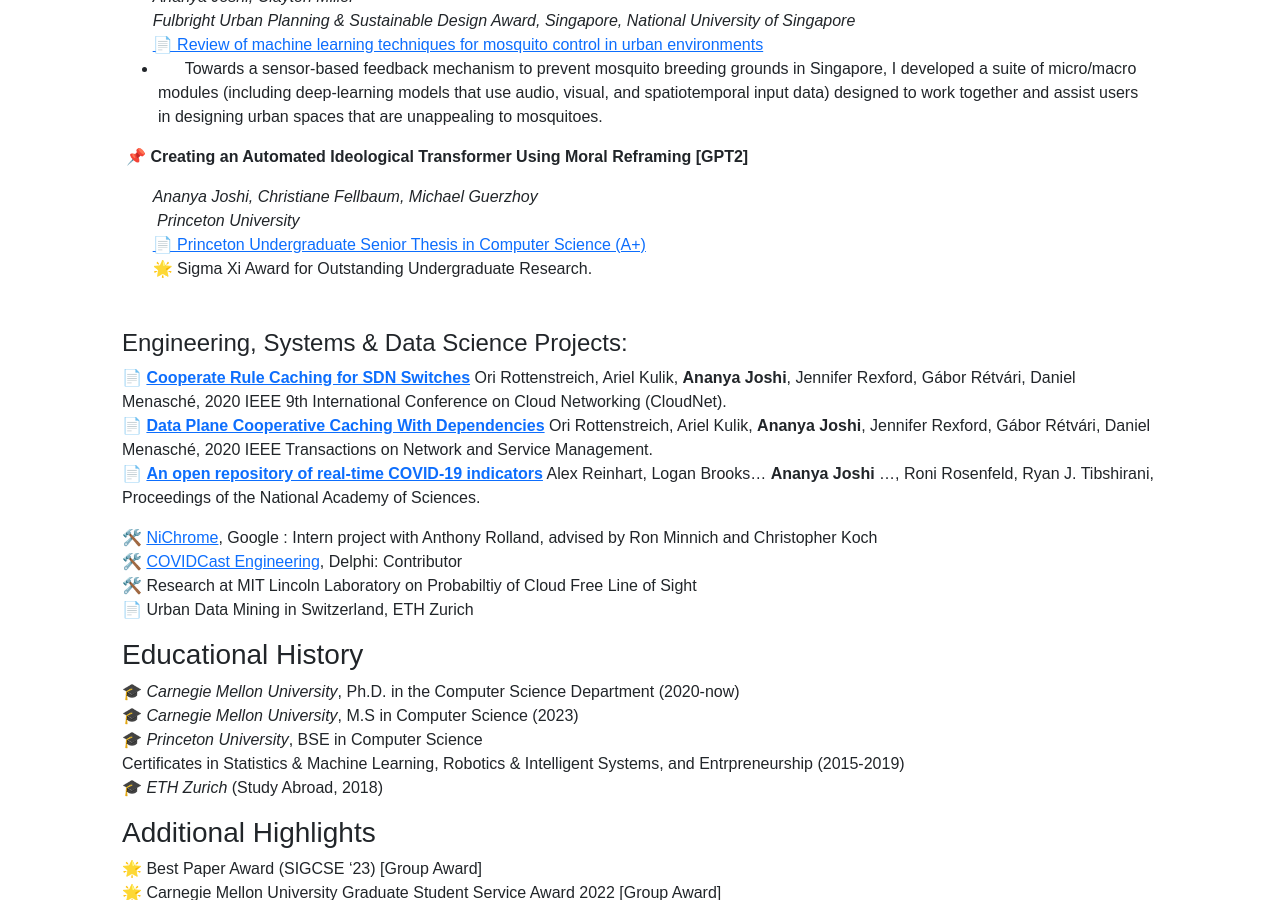
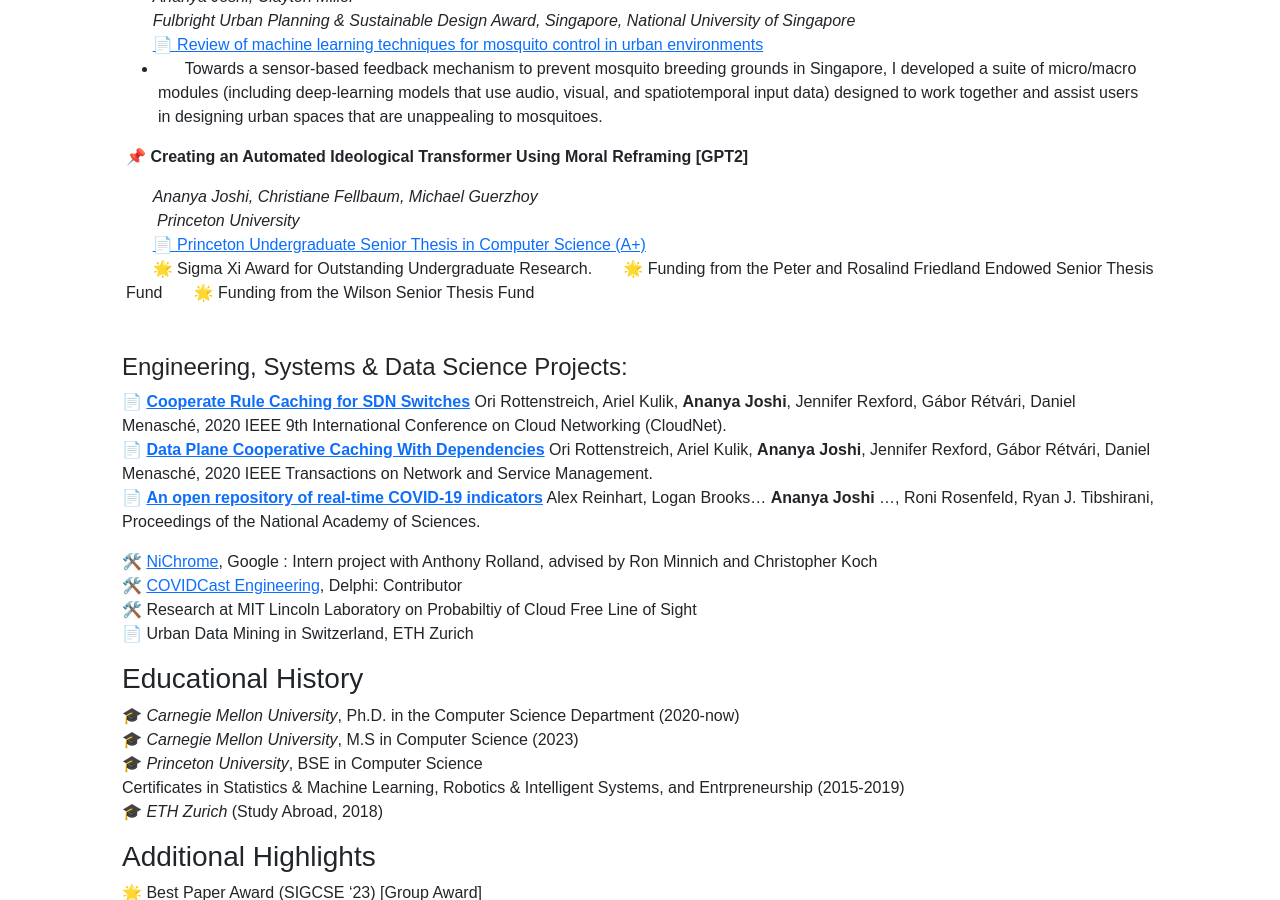
Before and after one commit to Ananya-Joshi/ananya-joshi.github.io, a Jekyll site: the page built from index.md, in a window 1280 px wide and 900 px high, scrolled down 1882 px. Built offline with Jekyll 4.4.1, drawn with Linux system fonts in a browser that asks for light colours.

Commit message:
Update default.html

```diff
--- a/_layouts/default.html
+++ b/_layouts/default.html
@@ -136,6 +136,8 @@
 			<br>
 
 			&nbsp;&nbsp;&nbsp;&nbsp;&nbsp;&nbsp;🌟 Sigma Xi Award for Outstanding Undergraduate Research.
+			&nbsp;&nbsp;&nbsp;&nbsp;&nbsp;&nbsp;🌟 Funding from the Peter and Rosalind Friedland Endowed Senior Thesis Fund
+			&nbsp;&nbsp;&nbsp;&nbsp;&nbsp;&nbsp;🌟 Funding from the Wilson Senior Thesis Fund
 
 
 			</div>
```
